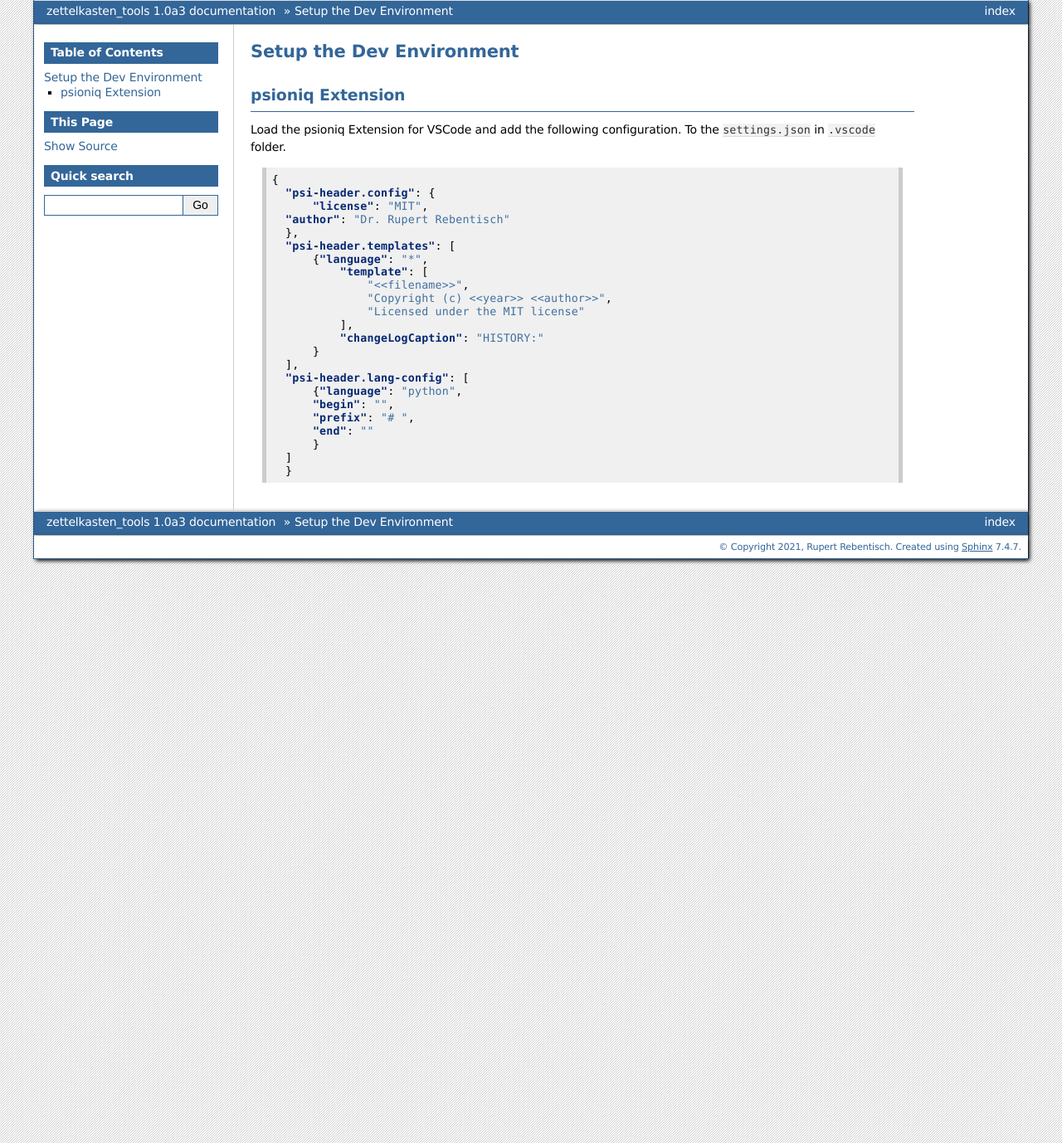
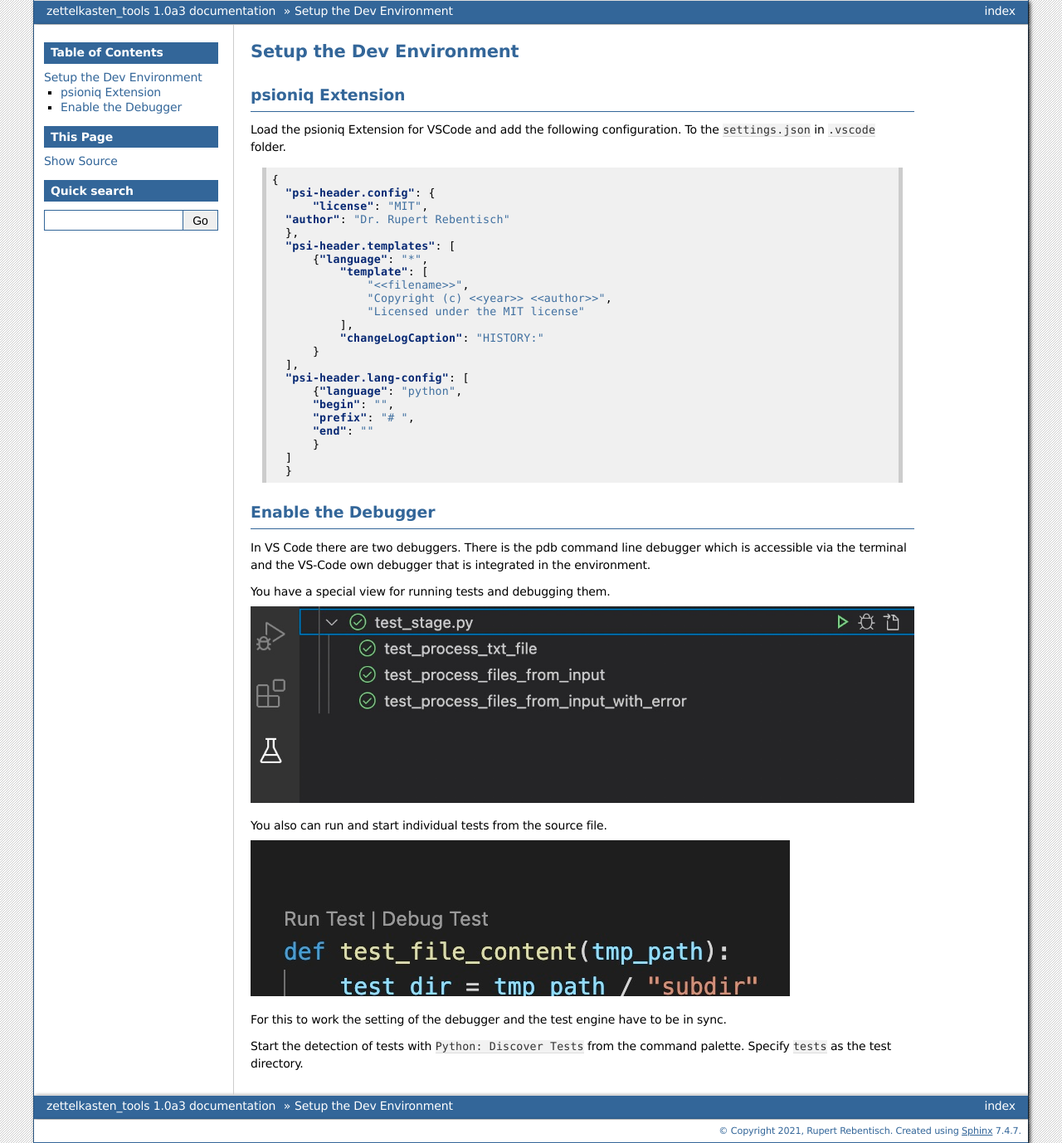
Before and after one commit to rreben/tools4zettelkasten, a Sphinx documentation site: the page built from docs_source/source/setup_dev_environment.rst, in a window 1280 px wide. Shown: the whole page at 83% size. Built offline with Sphinx 7.4.7, drawn with Linux system fonts in a browser that asks for light colours; the version number is read from the project's files by our own code.

Commit message:
documentation for using debugger and  test engine

```diff
--- a/docs_source/source/setup_dev_environment.rst
+++ b/docs_source/source/setup_dev_environment.rst
@@ -31,3 +31,23 @@ Load the psioniq Extension for VSCode and add the following configuration. To th
         }
     ]
     }
+
+Enable the Debugger
+-------------------
+
+In VS Code there are two debuggers. There is the pdb command line debugger which
+is accessible via the terminal and the VS-Code own debugger that is integrated
+in the environment.
+
+You have a special view for running tests and debugging them.
+
+.. image:: images/Lab2.jpg
+
+You also can run and start individual tests from the source file.
+
+.. image:: images/lab.jpg
+
+For this to work the setting of the debugger and the test engine have to be in sync.
+
+Start the detection of tests with ``Python: Discover Tests`` from the command palette.
+Specify ``tests`` as the test directory.
```
Also changed, not shown: docs_source/source/images/Lab2.jpg (added), docs_source/source/images/lab.jpg (added).
